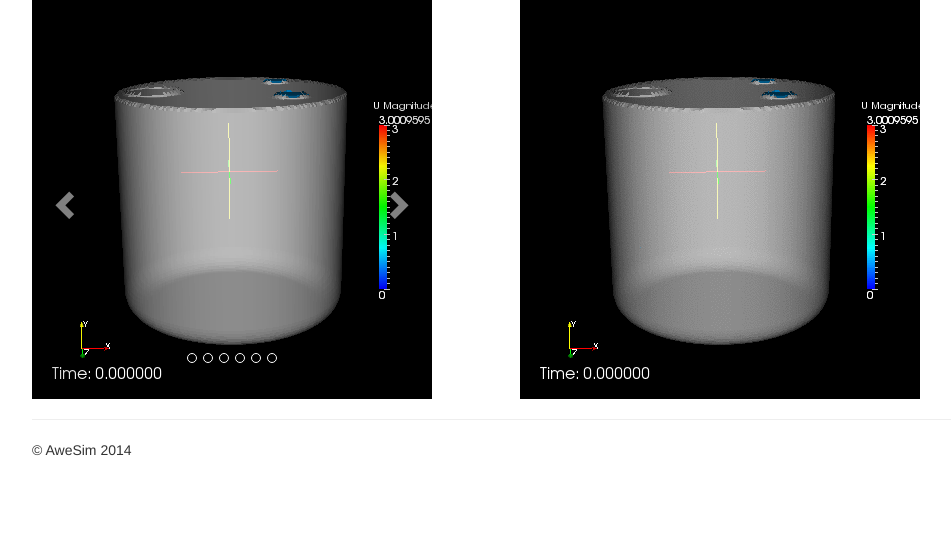
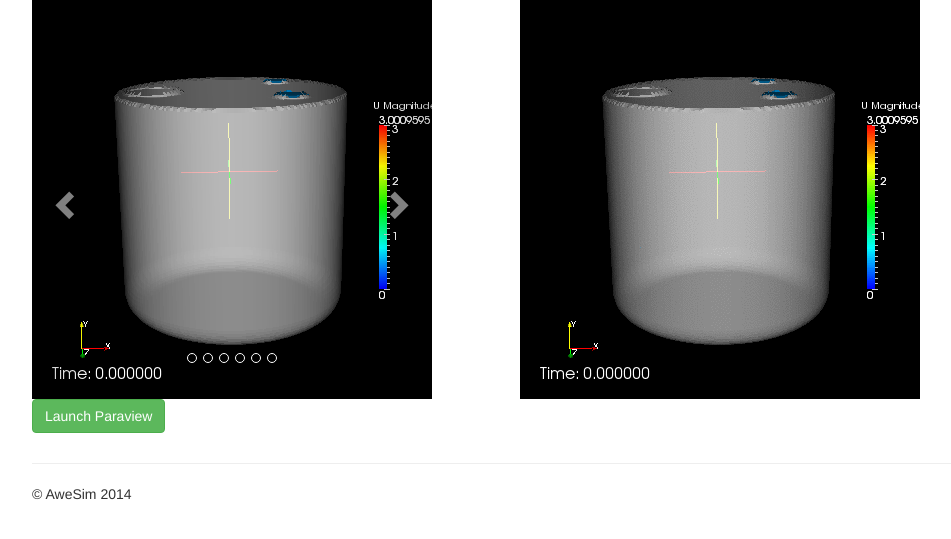
Before and after one commit to AriettaZ/containerfillsim, a Rails app: page /containers/1/results in a window 1280 px wide. Shown: the part 226-765 px from the top of the page, without its empty margins (38-989 px from the left). Run offline with Rails 7, Linux system fonts and the light colour scheme; tables that the repository leaves empty hold one stand-in row (values such as "Sample post"); data that the repository does not hold is empty; style sheets or scripts are compiled from the project's sources; parts of the project's set-up code (start-up, migrations or seed data) failed here and were passed over; some libraries are stand-ins or nearby versions.

Commit message:
added paraview vnc to results

```diff
--- a/app/controllers/containers_controller.rb
+++ b/app/controllers/containers_controller.rb
@@ -92,6 +92,15 @@ class ContainersController < ApplicationController
   def stl
   end
 
+  # GET /containers/1/paraview
+  def paraview
+    outdir = OSC::Machete::Crimson.new("#{Rails.application.class.parent_name}/vnc/paraview").files_path
+    xdir = Rails.root.join("jobs", "vnc", "paraview")
+    jnlp = OSC::VNC::Session.new(outdir: outdir, xdir: xdir, cluster: 'glenn').run.to_jnlp
+
+    send_data jnlp.force_encoding('binary'), type: :jnlp, disposition: "attachment", filename: "paraview.jnlp"
+  end
+
   private
     # Use callbacks to share common setup or constraints between actions.
     def set_container
--- a/app/views/containers/results.html.erb
+++ b/app/views/containers/results.html.erb
@@ -42,3 +42,7 @@
     <%= image_tag "/files/containers/#{@container.job_dir_name}/movies/filling.gif" %>
   </div>
 </div>
+
+<p>
+  <%= link_to 'Launch Paraview', paraview_container_path(@container), class: 'btn btn-success' %>
+</p>
--- a/config/initializers/mime_types.rb
+++ b/config/initializers/mime_types.rb
@@ -3,3 +3,5 @@
 # Add new mime types for use in respond_to blocks:
 # Mime::Type.register "text/richtext", :rtf
 # Mime::Type.register_alias "text/html", :iphone
+
+Mime::Type.register "application/x-java-jnlp-file", :jnlp
--- a/config/routes.rb
+++ b/config/routes.rb
@@ -4,6 +4,7 @@ ContainerFillSim::Application.routes.draw do
       put 'submit'
       get 'results'
       get 'stl'
+      get 'paraview'
     end
   end
 
```
Also changed, not shown: Gemfile, Gemfile.lock, 10 other files.
